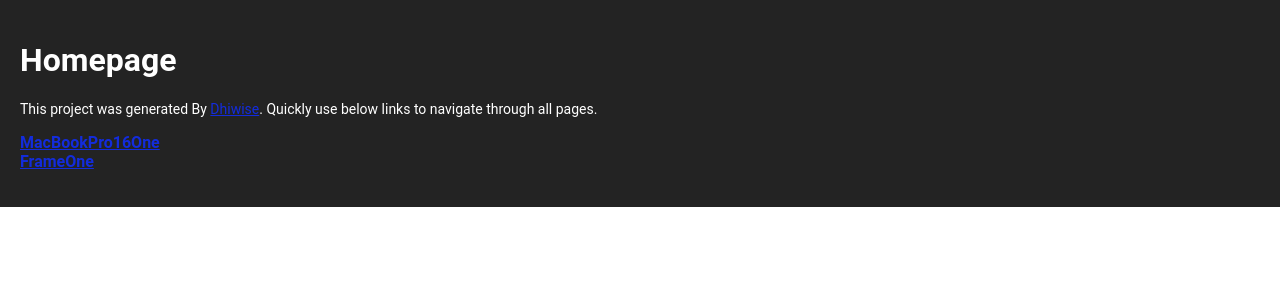
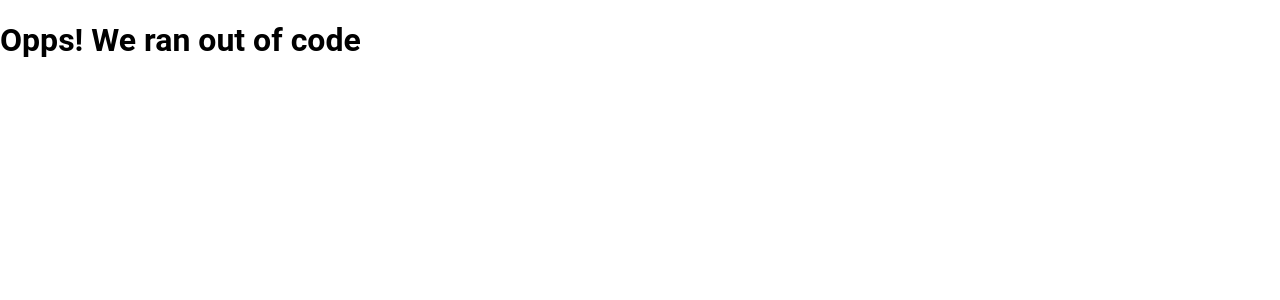
Before and after one commit to lmoreau21/MidnightUnites, a React (Create React App) app in the folder pather/: page / in a window 1280 px wide. Shown: the top 300 px of the page. Built offline with nearby package versions, Linux system fonts and the light colour scheme.

Commit message:
ahhhhhhhhhhhh

```diff
--- a/pather/src/Routes.js
+++ b/pather/src/Routes.js
@@ -9,7 +9,7 @@
   return (
     <Router>
       <Routes>
-        <Route path="/" element={<Home />} />
+        <Route path="/MidnightUnites/macbookpro16one" element={<Home />} />
         <Route path="*" element={<NotFound />} />
         <Route path="/macbookpro16one" element={<MacBookPro16One />} />
         <Route path="/frameone" element={<FrameOne />} />
```
